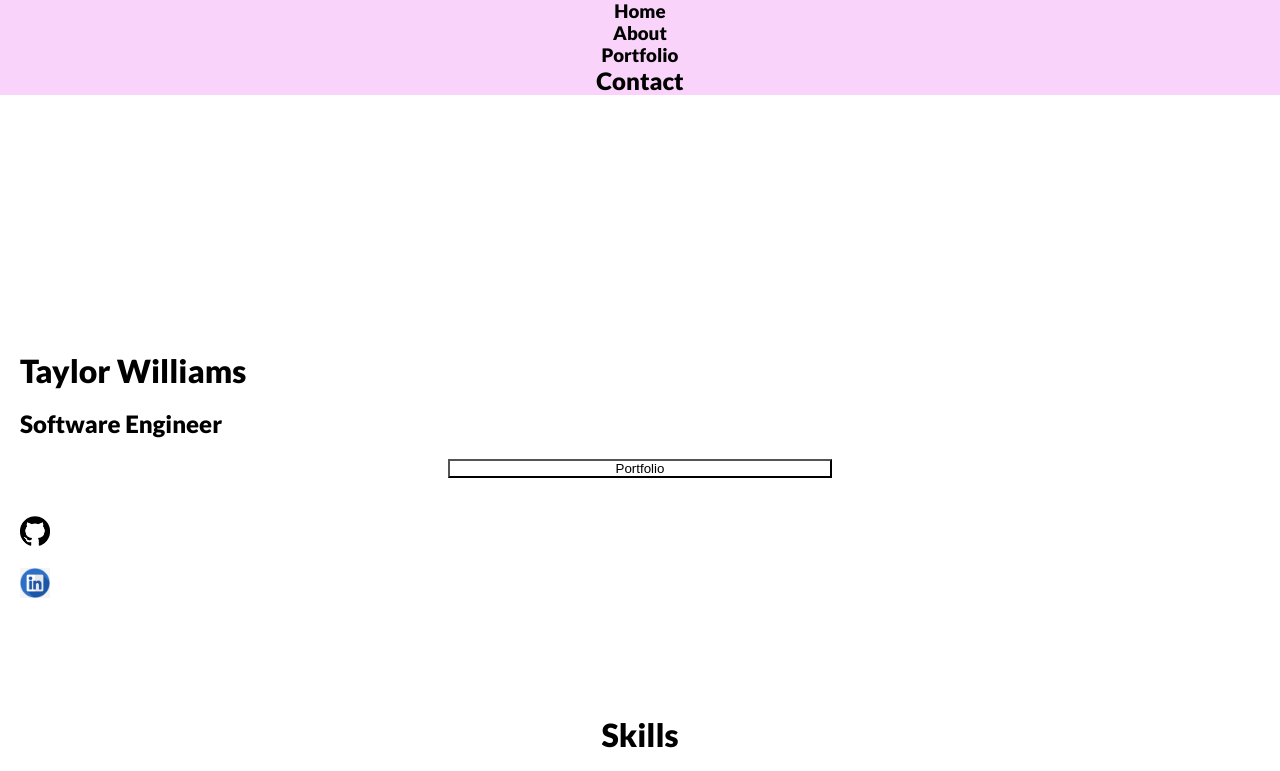
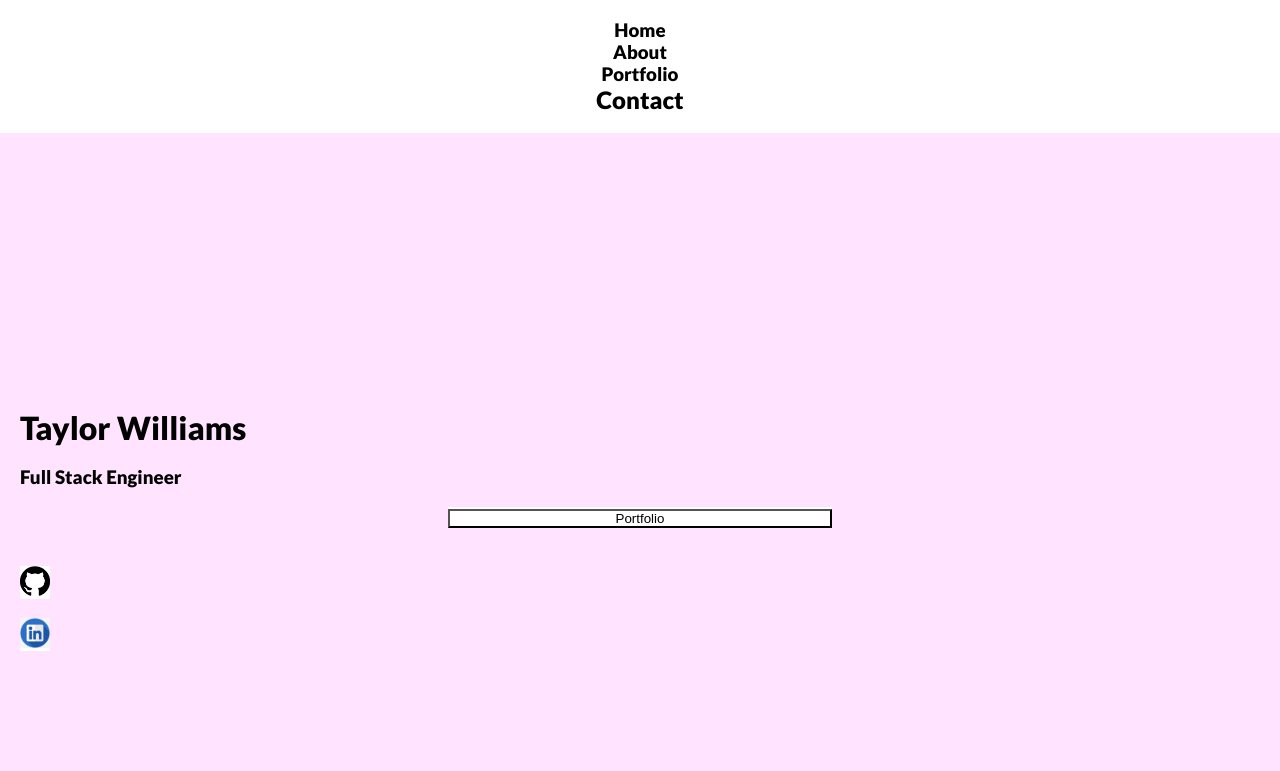
Before and after one commit to TaylorWill94/taylor-will-portfolio, a React (Create React App) app: page / in a window 1280 px wide. Shown: the top 771 px of the page. Built offline with nearby package versions, Linux system fonts and the light colour scheme.

Commit message:
CSS Updates

```diff
--- a/src/App.css
+++ b/src/App.css
@@ -25,14 +25,12 @@
 
   .nav {
     text-align: center;
-    background-color: rgb(238, 198, 215);
     position: sticky;
     top: 0;
     z-index: 100%;
   }
 
   .nav-items {
-    background: rgb(250, 211, 250);
     color: black;
   }
 
@@ -41,12 +39,12 @@
   a {
     text-decoration: none;
     font-weight: bold;
-    font-size: 18px;
+    font-size: 16px;
     transition: all 500ms;
   }
 
   a:hover {
-    font-size: 25px;
+    font-size: 20px;
     font-size-adjust: 20px;
   }
 
@@ -55,30 +53,33 @@
   .home {
     text-align: center;
     padding-top: 20%;
+    background-color: rgb(255, 227, 255);
   }
 
   .home-header {
     text-align: left;
     margin-left: 20px;
+    background-color: rgb(255, 227, 255);
   }
 
   .home-title {
     text-align: left;
     margin-left: 20px;
+    background-color: rgb(255, 227, 255);
   }
 
   /* // PORTFOLIO BUTTON STYLING // */
 
   .portfolio-btn {
-    padding: 10px;
+    padding: 15px;
     width: 30%;
-    border-radius: 12px;
-    background: rgb(209, 248, 226);
+    border-radius: 5px;
+    background: rgb(255, 255, 255);
     transition-duration: 0.4s;
   }
 
   .portfolio-btn:hover {
-    background: white;
+    background: rgb(255, 244, 223);
   }
 
   /* // MAKE PORTFOLIO BUTTON MOVE // */
@@ -93,14 +94,19 @@
     background: white;
   }
 
+  /* // ICON STYLING HOME PAGE // */
+
   .github-icon {
     text-align: left;
     margin-left: 20px;
+    background-color: rgb(255, 227, 255);
+    border-radius: 50px;
   }
 
   .linkedin-icon {
     text-align: left;
     margin-left: 20px;
+    background-color: rgb(255, 227, 255);
   }
 
   .github {
@@ -111,6 +117,10 @@
     border: none;
   }
 
+  .skills-header {
+    background-color: rgb(255, 227, 255);
+  }
+
   .skills {
     text-align: center;
     border: 1px solid black;
@@ -119,17 +129,21 @@
     box-shadow: 10px 10px 10px 2px grey;
   }
 
+  .project-header {
+    background-color: rgb(255, 227, 255);
+  }
+
   .budget-bae-header {
     text-align: left;
     color: black;
   }
 
   .budget-bae-img {
-      box-shadow: 12px 12px grey;
+    box-shadow: 12px 12px grey;
   }
 
   h5 {
-      text-align: left;
+    text-align: left;
   }
 
   /* // ABOUT PAGE STYLING */
@@ -139,11 +153,13 @@
     padding: 20px;
   }
 
-  .about-img {
-    border-radius: 50px;
+  .about-blurb {
+    line-height: 26px;
   }
 
-
+  .about-img {
+    border-radius: 100px;
+  }
 
   /* // PROJECT PAGE STYLING // */
 
--- a/src/components/About.js
+++ b/src/components/About.js
@@ -1,19 +1,23 @@
-import star from '../images/star.png';
+import star from "../images/star.png";
 
 function About() {
   return (
     <main className="about">
-        <h1 className='about-header'>About</h1>
-        <br />
-        <br />
-      <p className='about-blurb'>
-        I'm a Software Engineer who is skilled in JavaScript, HTML, CSS, and
-        React.
+      <h1 className="about-header">About</h1>
+      <br />
+      <br />
+      <p className="about-blurb">
+        Hi! My name is Taylor and I am a Software Engineer with a strong love for
+        for fashion and food. I enjoy trying new restaurants throughout the
+        city. I am passionate about creating user-friendly applications that aim
+        to solve a problem! I'm currently looking for a junior SWE role where I
+        can make a difference in the tech industry, while also being able to
+        grow and learn from those around me.
       </p>
       <br />
-      <img className='about-img' src={star} width='100' alt={star} />
+      <img className="about-img" src={star} width="200" alt={star} />
     </main>
   );
-};
+}
 
 export default About;
--- a/src/components/Home.js
+++ b/src/components/Home.js
@@ -6,9 +6,10 @@ import { Link } from "react-router-dom";
 function Home() {
   return (
     <div className="home">
+      <br />
       <h1 className="home-header">Taylor Williams</h1>
       <br />
-      <h2 className="home-title">Software Engineer</h2>
+      <h3 className="home-title">Full Stack Engineer</h3>
       <br />
       <Link id="portfolio-link" to="/projects">
         <button className="portfolio-btn">Portfolio</button>
@@ -19,7 +20,7 @@ function Home() {
       <section className="github-icon">
         <button className="github">
           <a href="https://github.com/TaylorWill94">
-            <img src={git} width="30" alt="github icon" />
+            <img className="github-icon-img" src={git} width="30" alt="github icon" />
           </a>
         </button>
       </section>
@@ -35,7 +36,7 @@ function Home() {
       <br />
       <br />
       <br />
-      <h1>Skills</h1>
+      <h1 className="skills-header">Skills</h1>
       <br />
       <article className="skills">
         JavaScript
@@ -49,7 +50,7 @@ function Home() {
       <br />
       <br />
       <br />
-      <h1>Projects</h1>
+      <h1 className="project-header">Projects</h1>
       <br />
       <article className="skills">
         <a
--- a/src/components/Nav.js
+++ b/src/components/Nav.js
@@ -3,10 +3,12 @@ import { Link } from 'react-router-dom';
 const Nav = () => {
     return (
         <nav className="nav">
+            <br />
             <Link to='/'><h3 className='nav-items'>Home</h3></Link>
             <Link to='about'><h3 className='nav-items'>About</h3></Link>
             <Link to='projects'><h3 className='nav-items'>Portfolio</h3></Link>
             <Link to='contact'><h2 className='nav-items'>Contact</h2></Link>
+            <br />
         </nav>
     )
 }
```
